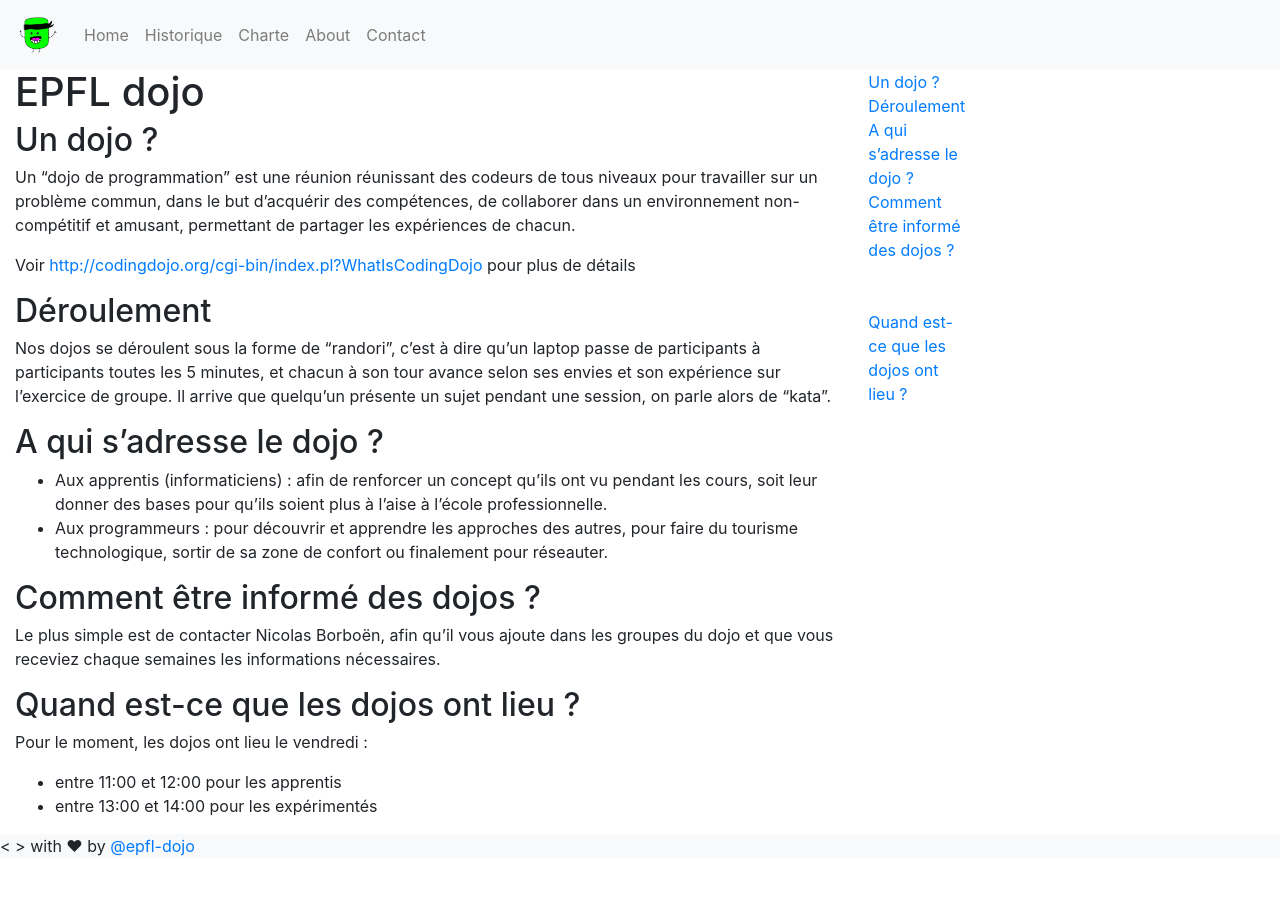
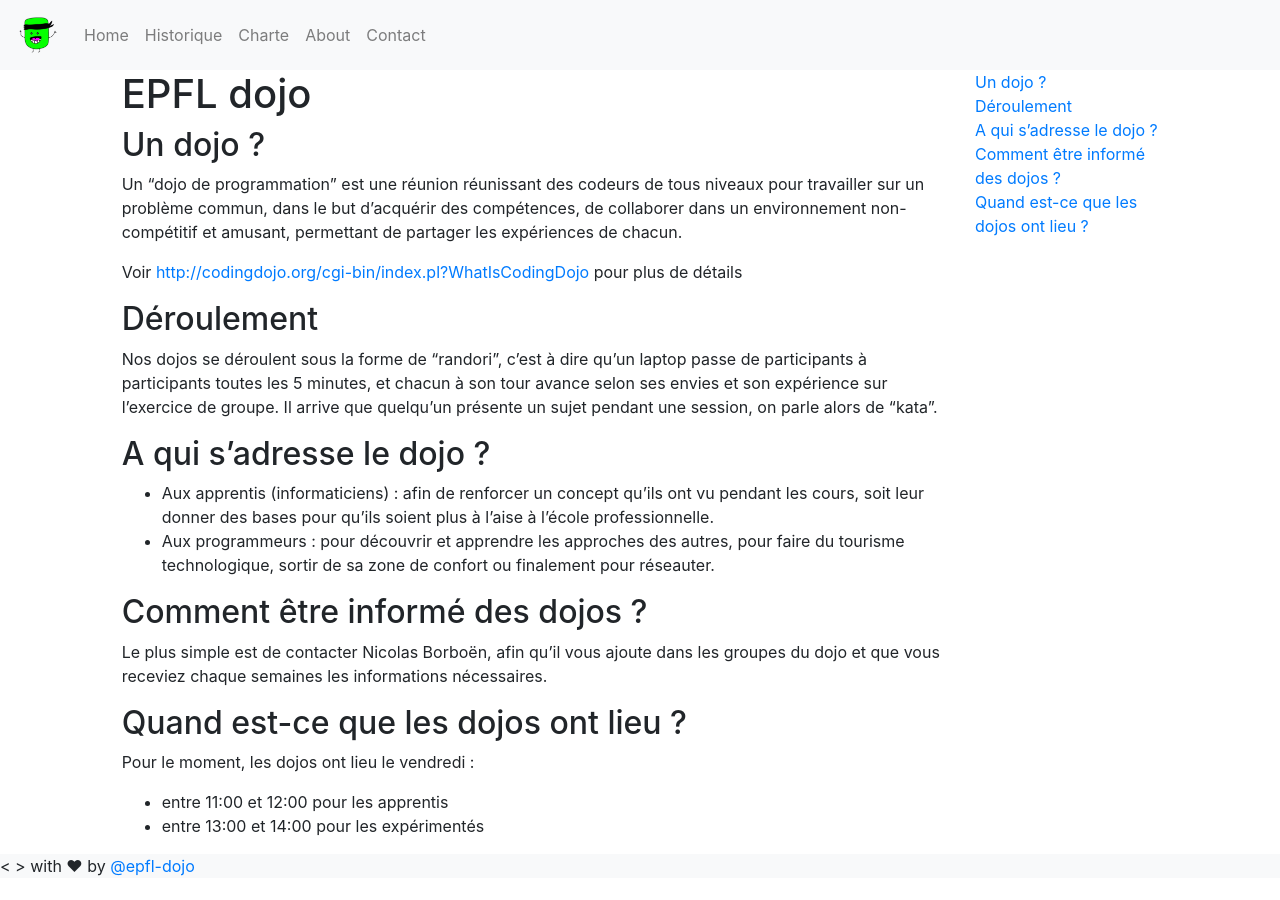
Before and after one commit to epfl-dojo/epfl-dojo.github.io, a Jekyll site: the page built from _pages/index.md, in a window 1280 px wide. Built offline with Jekyll 4.4.1, drawn with Linux system fonts in a browser that asks for light colours; nearby versions of some CDN libraries.

Commit message:
Only one css file is included and js is now local

```diff
--- a/_layouts/default.html
+++ b/_layouts/default.html
@@ -11,7 +11,8 @@
   <meta name="viewport" content="width=device-width, initial-scale=1.0">
   <meta http-equiv="X-UA-Compatible" content="ie=edge">
   <title>Dojo Website</title>
-  <link rel="stylesheet" href="https://maxcdn.bootstrapcdn.com/bootstrap/4.0.0-beta/css/bootstrap.min.css" integrity="sha384-/Y6pD6FV/Vv2HJnA6t+vslU6fwYXjCFtcEpHbNJ0lyAFsXTsjBbfaDjzALeQsN6M" crossorigin="anonymous">
+  <!--<link rel="stylesheet" href="https://maxcdn.bootstrapcdn.com/bootstrap/4.0.0-beta/css/bootstrap.min.css" integrity="sha384-/Y6pD6FV/Vv2HJnA6t+vslU6fwYXjCFtcEpHbNJ0lyAFsXTsjBbfaDjzALeQsN6M" crossorigin="anonymous">-->
+  <link rel="stylesheet" href="{{ "/css/main.css" | absolute_url }}" type="text/css" />
   <link rel="stylesheet" href="{{ "/styles/style.css" | absolute_url }}" type="text/css" />
 </head>
 <body>
@@ -43,17 +44,18 @@
 
   <div id="content" class="container-fluid" style="display:flex;">
     <div class="row">
-      <div id="main_content" class="offset-md-2 col-md-8">{{ content }}</div>
-      <div id="menu" class="col-md-1">{% include automenu.html %}</div>
+      <div id="main_content" class="offset-md-1 col-md-8">{{ content }}</div>
+      <div id="menu" class="col-md-2">{% include automenu.html %}</div>
     </div>
   </div>
 
 
   <footer class="site-footer"> &lt; &gt; with &hearts; by <a href="https://twitter.com/EPFL_dojo">@epfl-dojo</a></footer>
 
-  <script src="https://code.jquery.com/jquery-3.2.1.slim.min.js" integrity="sha384-KJ3o2DKtIkvYIK3UENzmM7KCkRr/rE9/Qpg6aAZGJwFDMVNA/GpGFF93hXpG5KkN" crossorigin="anonymous"></script>
-  <script src="https://cdnjs.cloudflare.com/ajax/libs/popper.js/1.11.0/umd/popper.min.js" integrity="sha384-b/U6ypiBEHpOf/4+1nzFpr53nxSS+GLCkfwBdFNTxtclqqenISfwAzpKaMNFNmj4" crossorigin="anonymous"></script>
-  <script src="https://maxcdn.bootstrapcdn.com/bootstrap/4.0.0-beta/js/bootstrap.min.js" integrity="sha384-h0AbiXch4ZDo7tp9hKZ4TsHbi047NrKGLO3SEJAg45jXxnGIfYzk4Si90RDIqNm1" crossorigin="anonymous"></script>
+  <script src="{{ "/js/jquery.js" | absolute_url }}"></script>
+  <script src="{{ "/js/popper.js" | absolute_url }}"></script>
+  <script src="{{ "/js/bootstrap.js" | absolute_url }}"></script>
+  <script src="{{ "/js/application.js" | absolute_url }}" ></script>
   <script src="{{ "/js/automenu.js" | absolute_url }}" ></script>
 
 </body>
```
